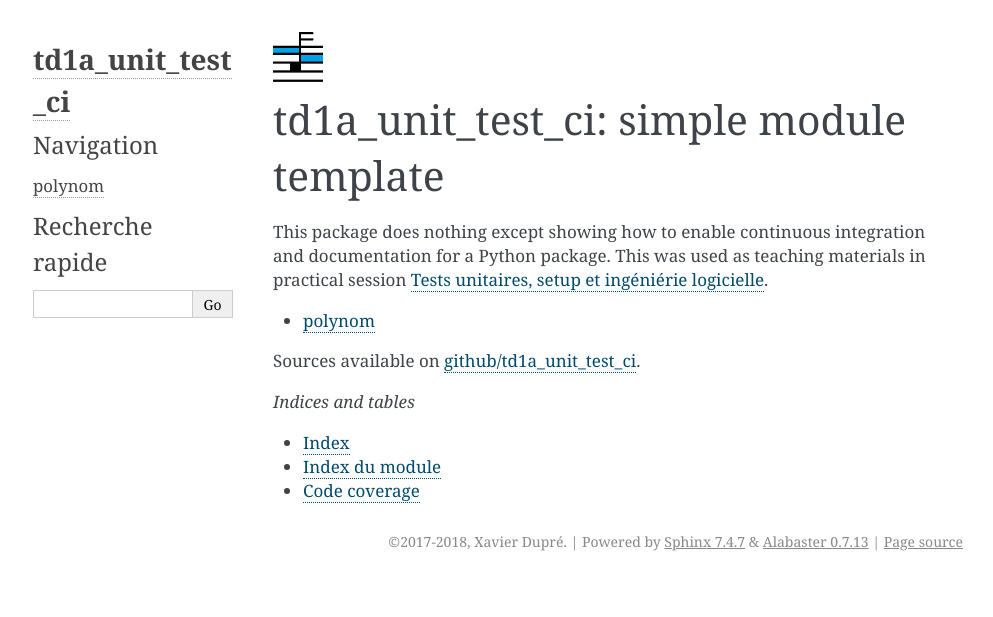
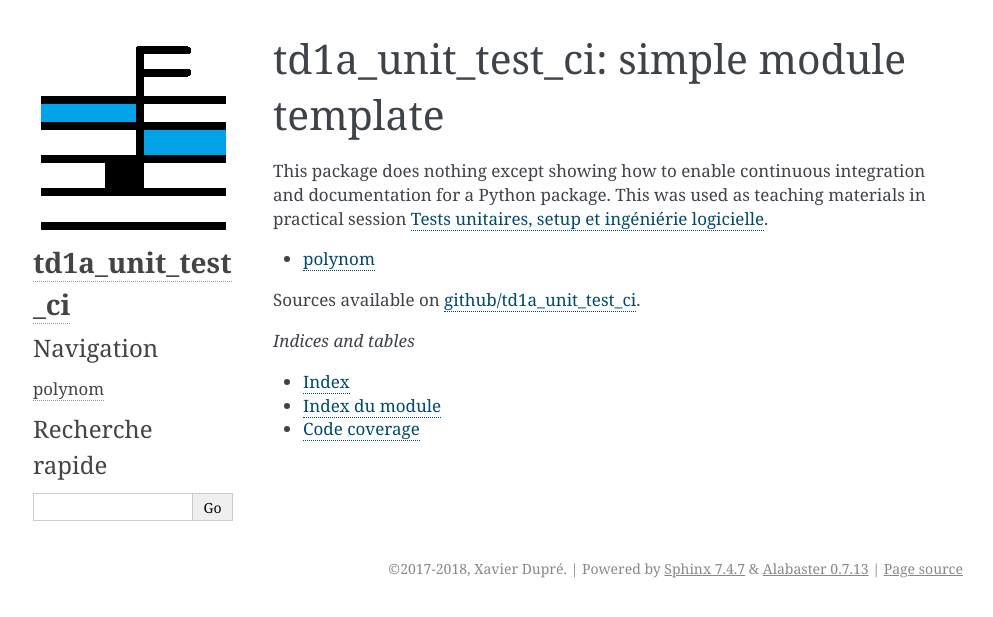
Before and after one commit to sdpython/td1a_unit_test_ci, a Sphinx documentation site: the page built from doc/index.rst, in a window 1280 px wide. Shown: the top 617 px of the page, without its empty margins (147-1140 px from the left). Built offline with Sphinx 7.4.7, drawn with Linux system fonts in a browser that asks for light colours; pages that are not in the unit, such as notebooks, are missing from menus.

Commit message:
documentation

```diff
--- a/README.rst
+++ b/README.rst
@@ -5,6 +5,9 @@
 td1a_unit_test_ci
 =================
 
+.. image:: https://raw.githubusercontent.com/sdpython/td1a_unit_test_ci/master/doc/_static/logo.png
+    :width: 50
+
 Project solution to an exercise introduced in
 `ensae_teaching_cs <https://github.com/sdpython/ensae_teaching_cs>`_.
 It implements basic CI and documentation.
--- a/doc/conf.py
+++ b/doc/conf.py
@@ -11,18 +11,21 @@ sys.path.insert(
             '..')))
 from td1a_unit_test_ci import __version__  # noqa
 
-extensions = ['sphinx.ext.autodoc',
-              'sphinx.ext.intersphinx',
-              'sphinx.ext.todo',
-              'sphinx.ext.coverage',
-              'sphinx.ext.mathjax',
-              'sphinx.ext.ifconfig',
-              'sphinx.ext.viewcode',
-              'sphinx.ext.githubpages',
-              'sphinx_gallery.gen_gallery',
-              'alabaster']
+extensions = [
+    'sphinx.ext.autodoc',
+    'sphinx.ext.intersphinx',
+    'sphinx.ext.todo',
+    'sphinx.ext.coverage',
+    'sphinx.ext.mathjax',
+    'sphinx.ext.ifconfig',
+    'sphinx.ext.viewcode',
+    'sphinx.ext.githubpages',
+    'sphinx_gallery.gen_gallery',
+    'alabaster',
+]
 
 templates_path = ['_templates']
+html_logo = '_static/logo.png'
 source_suffix = '.rst'
 master_doc = 'index'
 project = 'td1a_unit_test_ci'
--- a/doc/index.rst
+++ b/doc/index.rst
@@ -1,6 +1,3 @@
-
-.. image:: _static/logo.png
-    :width: 50
 
 td1a_unit_test_ci: simple module template
 =========================================
```
